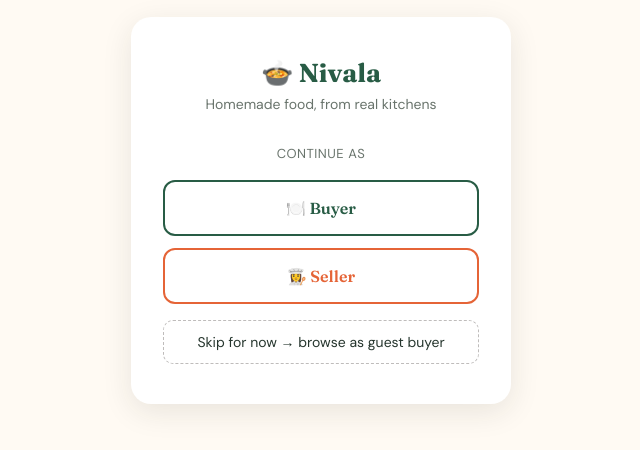
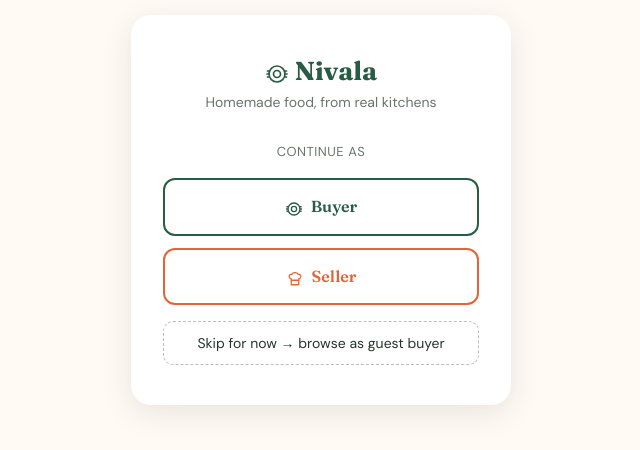
Before and after one commit to YoganshSirsikar/nivala-frontend, a React (Vite) app: page /login in a window 1280 px wide. Shown: the part 190-640 px from the top of the page, without its empty margins (319-959 px from the left). Built offline with nearby package versions, Linux system fonts and the light colour scheme.

Commit message:
Replace emojis with hand-drawn line icons

```diff
--- a/src/components/FoodCard.jsx
+++ b/src/components/FoodCard.jsx
@@ -1,5 +1,6 @@
 import { useNavigate } from "react-router-dom";
 import { fallbackFoodImage, getDishImage, getDishMeta } from "../utils/dishMeta";
+import Icon from "../components/Icon";
 
 export default function FoodCard({ dish }) {
   const navigate = useNavigate();
@@ -28,7 +29,7 @@
         <button className="food-card-channel" onClick={handleChannelClick}>
           {dish.channel}
         </button>
-        <div className="food-card-meta"><span>⏱ {meta.prepTime}</span><span>★ {dish.rating} ({meta.reviewCount})</span></div>
+        <div className="food-card-meta"><span style={{ display: "inline-flex", alignItems: "center", gap: 4 }}><Icon name="clock" size={12} /> {meta.prepTime}</span><span>★ {dish.rating} ({meta.reviewCount})</span></div>
         <div className="food-card-bottom">
           <span className="food-card-price">₹{dish.price}</span>
           <span className={meta.isAvailable ? "availability" : "availability unavailable"}>{meta.isAvailable ? "Available" : "Unavailable"}</span>
--- /dev/null
+++ b/src/components/Icon.jsx
@@ -0,0 +1,25 @@
+const paths = {
+  plate: (<><circle cx="12" cy="12" r="8" /><circle cx="12" cy="12" r="3.5" /><path d="M4 9H2.5M4 12H2M4 15H2.5M20 9h1.5M20 12h2M20 15h1.5" /></>),
+  home: (<><path d="M4 11l8-7 8 7" /><path d="M6 9.5V20h12V9.5" /></>),
+  leaf: (<><path d="M5 19C5 9 12 4 20 4c0 8-5 15-15 15" /><path d="M5 19c3-5 7-9 11-11" /></>),
+  heart: (<><path d="M12 20s-7-4.5-9-9c-1.2-2.7.5-6 3.5-6 2 0 3.5 1.5 5.5 4 2-2.5 3.5-4 5.5-4 3 0 4.7 3.3 3.5 6-2 4.5-9 9-9 9z" /></>),
+  shield: (<><path d="M12 3l7 3v5c0 5-3 8-7 10-4-2-7-5-7-10V6z" /><path d="M9 12l2 2 4-4" /></>),
+  chat: (<><path d="M4 6h16v10H9l-5 4z" /></>),
+  scooter: (<><circle cx="6" cy="18" r="2.5" /><circle cx="18" cy="18" r="2.5" /><path d="M8 18h6l3-7h-4M12 4h3l2 7" /></>),
+  clock: (<><circle cx="12" cy="12" r="8" /><path d="M12 8v4l3 2" /></>),
+  search: (<><circle cx="11" cy="11" r="6" /><path d="M16 16l4 4" /></>),
+  cart: (<><path d="M3 4h2l2.5 12h11L21 8H7" /><circle cx="9" cy="20" r="1.5" /><circle cx="17" cy="20" r="1.5" /></>),
+  menu: (<><path d="M4 7h16M4 12h16M4 17h16" /></>),
+  chef: (<><path d="M7 13a3 3 0 1 1 1-5.9A4 4 0 0 1 12 5a4 4 0 0 1 4 2.1A3 3 0 1 1 17 13v2H7z" /><path d="M7 15v6h10v-6" /></>),
+  user: (<><circle cx="12" cy="8" r="4" /><path d="M4 21c1-4 4-6 8-6s7 2 8 6" /></>),
+  star: (<><path d="M12 3l2.7 5.8 6.3.8-4.6 4.3 1.2 6.1L12 17l-5.6 3 1.2-6.1L3 9.6l6.3-.8z" /></>),
+  spark: (<><path d="M12 3v18M4 12h16M6 6l12 12M18 6L6 18" /></>),
+};
+
+export default function Icon({ name, size = 20 }) {
+  return (
+    <svg width={size} height={size} viewBox="0 0 24 24" fill="none" stroke="currentColor" strokeWidth={1.7} strokeLinecap="round" strokeLinejoin="round" aria-hidden="true" style={{ flexShrink: 0 }}>
+      {paths[name] || paths.plate}
+    </svg>
+  );
+}
--- a/src/components/Sidebar.jsx
+++ b/src/components/Sidebar.jsx
@@ -1,5 +1,6 @@
 import { useNavigate } from "react-router-dom";
 import { useAuth } from "../context/AuthContext";
+import Icon from "./Icon";
 
 export default function Sidebar({ isOpen, onClose, categories, selectedCategory, onCategorySelect }) {
   const navigate = useNavigate();
@@ -30,7 +31,7 @@
             navigate("/profile");
           }}
         >
-          <div style={styles.avatar}>{user?.role === "seller" ? "👩‍🍳" : "👤"}</div>
+          <div style={styles.avatar}><Icon name={user?.role === "seller" ? "chef" : "user"} size={20} /></div>
           <div>
             <p style={styles.profileName}>{user?.name || "Your Profile"} {user?.guest ? "(Guest)" : ""}</p>
             <p style={styles.profileSub}>{user?.role === "seller" ? "Seller · orders, earnings, add dish" : "Buyer · orders, reviews, follows"}</p>
--- a/src/pages/Cart.jsx
+++ b/src/pages/Cart.jsx
@@ -1,5 +1,6 @@
 import { useNavigate } from "react-router-dom";
 import { useCart } from "../context/CartContext";
+import Icon from "../components/Icon";
 
 function Cart() {
   const navigate = useNavigate();
@@ -9,7 +10,7 @@
     <div className="app-page cart-page" style={styles.page}>
       <header style={styles.header}>
         <h1 style={styles.logo} onClick={() => navigate("/")}>
-          🍲 Nivala
+          <span style={{ display: "inline-flex", verticalAlign: "middle", marginRight: 6 }}><Icon name="plate" size={22} /></span>Nivala
         </h1>
         <button style={styles.backButton} onClick={() => navigate("/")}>
           ← Back
--- a/src/pages/ChannelPage.jsx
+++ b/src/pages/ChannelPage.jsx
@@ -1,6 +1,7 @@
 import { useEffect, useMemo, useState } from "react";
 import { useParams, useNavigate } from "react-router-dom";
 import FoodCard from "../components/FoodCard";
+import Icon from "../components/Icon";
 import { fallbackFoodImage, getDishImage } from "../utils/dishMeta";
 
 const getKitchenDetails = (channel, dishes) => {
@@ -47,7 +48,7 @@
   return (
     <main className="app-page kitchen-page">
       <header className="kitchen-header">
-        <button className="brand-button" onClick={() => navigate("/")}><span>🍲</span> Nivala</button>
+        <button className="brand-button" onClick={() => navigate("/")}><Icon name="plate" size={20} /> Nivala</button>
         <button className="back-home" onClick={() => navigate("/")}>← Back to home</button>
       </header>
 
@@ -65,10 +66,10 @@
         </section>
 
         <section className="kitchen-stats">
-          <div><span>★</span><p><strong>{averageRating}</strong><br />Average rating</p></div>
-          <div><span>🍽</span><p><strong>{channelDishes.length}</strong><br />Dishes available</p></div>
-          <div><span>♡</span><p><strong>{isFollowing ? "You follow" : "Follow"}</strong><br />for menu updates</p></div>
-          <div><span>⌛</span><p><strong>{kitchen.years}</strong><br />Cooking experience</p></div>
+          <div><Icon name="star" size={20} /><p><strong>{averageRating}</strong><br />Average rating</p></div>
+          <div><Icon name="plate" size={20} /><p><strong>{channelDishes.length}</strong><br />Dishes available</p></div>
+          <div><Icon name="heart" size={20} /><p><strong>{isFollowing ? "You follow" : "Follow"}</strong><br />for menu updates</p></div>
+          <div><Icon name="clock" size={20} /><p><strong>{kitchen.years}</strong><br />Cooking experience</p></div>
         </section>
 
         <section className="kitchen-story-section">
--- a/src/pages/Checkout.jsx
+++ b/src/pages/Checkout.jsx
@@ -4,6 +4,7 @@
 import { useAuth } from "../context/AuthContext";
 import { saveOrder, estimateDeliveryMinutes } from "../utils/orders";
 import { api } from "../utils/api";
+import Icon from "../components/Icon";
 
 function Checkout() {
   const navigate = useNavigate();
@@ -52,7 +53,7 @@
     return (
       <div className="app-page checkout-page" style={styles.page}>
         <header style={styles.header}>
-          <h1 style={styles.logo} onClick={() => navigate("/")}>🍲 Nivala</h1>
+          <h1 style={styles.logo} onClick={() => navigate("/")}><span style={{ display: "inline-flex", verticalAlign: "middle", marginRight: 6 }}><Icon name="plate" size={20} /></span>Nivala</h1>
         </header>
         <div style={styles.empty}>
           <p>Your cart is empty.</p>
@@ -66,7 +67,7 @@
     return (
       <div className="app-page checkout-page" style={styles.page}>
         <header style={styles.header}>
-          <h1 style={styles.logo} onClick={() => navigate("/")}>🍲 Nivala</h1>
+          <h1 style={styles.logo} onClick={() => navigate("/")}><span style={{ display: "inline-flex", verticalAlign: "middle", marginRight: 6 }}><Icon name="plate" size={20} /></span>Nivala</h1>
         </header>
         <div style={styles.confirmation}>
           <div style={styles.checkCircle}>✓</div>
@@ -86,7 +87,7 @@
   return (
     <div className="app-page checkout-page" style={styles.page}>
       <header style={styles.header}>
-        <h1 style={styles.logo} onClick={() => navigate("/")}>🍲 Nivala</h1>
+        <h1 style={styles.logo} onClick={() => navigate("/")}><span style={{ display: "inline-flex", verticalAlign: "middle", marginRight: 6 }}><Icon name="plate" size={20} /></span>Nivala</h1>
         <button style={styles.backButton} onClick={() => navigate("/cart")}>← Back to Cart</button>
       </header>
 
@@ -95,8 +96,8 @@
       <div style={styles.section}>
         <p style={styles.sectionLabel}>1 · Delivery or pickup (homemade = needs time)</p>
         <div style={styles.row}>
-          <button style={mode === "delivery" ? styles.activeChip : styles.chip} onClick={() => setMode("delivery")}>🛵 Delivery ~{estimateDeliveryMinutes(itemCount, "delivery")} min</button>
-          <button style={mode === "pickup" ? styles.activeChip : styles.chip} onClick={() => setMode("pickup")}>🏠 Pickup ~{estimateDeliveryMinutes(itemCount, "pickup")} min</button>
+          <button style={mode === "delivery" ? styles.activeChip : styles.chip} onClick={() => setMode("delivery")}><span style={{ display: "inline-flex", verticalAlign: "middle", marginRight: 6 }}><Icon name="scooter" size={16} /></span>Delivery ~{estimateDeliveryMinutes(itemCount, "delivery")} min</button>
+          <button style={mode === "pickup" ? styles.activeChip : styles.chip} onClick={() => setMode("pickup")}><span style={{ display: "inline-flex", verticalAlign: "middle", marginRight: 6 }}><Icon name="home" size={16} /></span>Pickup ~{estimateDeliveryMinutes(itemCount, "pickup")} min</button>
         </div>
         {mode === "delivery" ? (
           <textarea style={styles.addressInput} placeholder="Full delivery address with landmark..." value={address} onChange={(e) => setAddress(e.target.value)} />
--- a/src/pages/DishDetail.jsx
+++ b/src/pages/DishDetail.jsx
@@ -5,6 +5,7 @@
 import { fallbackFoodImage, getDishImage, getDishMeta } from "../utils/dishMeta";
 import { getReviews, addReview } from "../utils/reviews";
 import { api } from "../utils/api";
+import Icon from "../components/Icon";
 
 function DishDetail() {
   const { id } = useParams();
@@ -90,7 +91,7 @@
     <div className="app-page detail-page" style={styles.page}>
       <header style={styles.header}>
         <h1 style={styles.logo} onClick={() => navigate("/")}>
-          🍲 Nivala
+          <span style={{ display: "inline-flex", verticalAlign: "middle", marginRight: 6 }}><Icon name="plate" size={22} /></span>Nivala
         </h1>
         <button style={styles.backButton} onClick={() => navigate("/")}>
           ← Back
@@ -107,9 +108,9 @@
         <div className="dish-main-info">
           <p className="eyebrow">{dish.category || "HOME-COOKED FAVOURITE"}</p>
           <h1>{dish.name}</h1>
-          <button className="chef-link" onClick={() => navigate(`/channel/${encodeURIComponent(dish.channel)}`)}>👩‍🍳 From {dish.channel} <span>→</span></button>
+          <button className="chef-link" onClick={() => navigate(`/channel/${encodeURIComponent(dish.channel)}`)}><Icon name="chef" size={14} /> From {dish.channel} <span>→</span></button>
           <div className="dish-price-row"><strong>₹{dish.price}</strong><span>★ {summary.avg} <small>({summary.count} ratings)</small></span></div>
-          <div className="dish-facts"><div><span>⏱</span><p><strong>{meta.prepTime}</strong><br />Preparation</p></div><div><span>🍽</span><p><strong>{meta.serves}</strong><br />Portion size</p></div><div><span>🏡</span><p><strong>Home made</strong><br />Made to order</p></div></div>
+          <div className="dish-facts"><div><Icon name="clock" size={20} /><p><strong>{meta.prepTime}</strong><br />Preparation</p></div><div><Icon name="plate" size={20} /><p><strong>{meta.serves}</strong><br />Portion size</p></div><div><Icon name="home" size={20} /><p><strong>Home made</strong><br />Made to order</p></div></div>
           <p className="dish-description">{meta.story}</p>
           <div className="dish-actions">
             <button className="add-to-cart" disabled={!meta.isAvailable} onClick={handleAddToCart}>{showAdded ? "✓ Added to cart" : "Add to cart"}</button>
--- a/src/pages/Home.jsx
+++ b/src/pages/Home.jsx
@@ -2,13 +2,14 @@
 import { useNavigate } from "react-router-dom";
 import FoodCard from "../components/FoodCard";
 import Sidebar from "../components/Sidebar";
+import Icon from "../components/Icon";
 import { useCart } from "../context/CartContext";
 import { useAuth } from "../context/AuthContext";
 import { fallbackFoodImage, getDishImage } from "../utils/dishMeta";
 
 const categoryIcons = {
-  "Sweets & Snacks": "🍬", "Popular Today": "🔥", "Try Something New": "✨",
-  Healthy: "🥗", "North Indian": "🍛", "South Indian": "🥘", Snacks: "🥟",
+  "Sweets & Snacks": "plate", "Popular Today": "star", "Try Something New": "spark",
+  Healthy: "leaf", "North Indian": "plate", "South Indian": "plate", Snacks: "plate",
 };
 
 function OfferFolder({ onRequest }) {
@@ -17,7 +18,7 @@
   return (
     <>
       <div className="offer-doodle" onClick={() => setStage((s) => (s === 0 ? 1 : s === 1 ? 2 : 0))}>
-        <p className="eyebrow">SHH… FIRST TREAT INSIDE 🤫</p>
+        <p className="eyebrow">SHH… FIRST TREAT INSIDE</p>
         <h3>Tap the folder — dinner’s on us</h3>
         <div className={`folder ${folderClass}`}>
           <div className="folder-back" />
@@ -25,9 +26,9 @@
             <strong>NIVALA50</strong>
             <p>Flat demo offer + free delivery over ₹499.</p>
           </div>
-          <div className="folder-front"><span>save for later! ✦</span></div>
+          <div className="folder-front"><span>save for later</span></div>
         </div>
-        <small>{stage === 0 ? "Psst… your first treat is hiding in here 👆" : stage === 1 ? "Click again for full view 👆" : "Tap to close"}</small>
+        <small>{stage === 0 ? "Your first treat is hiding in here" : stage === 1 ? "Click again for full view" : "Tap to close"}</small>
       </div>
       {stage === 2 && (
         <div className="letter-overlay" onClick={() => setStage(0)}>
@@ -86,13 +87,13 @@
     <main className="home-page">
       <header className="home-header">
         <div className="header-brand">
-          <button className="menu-button" aria-label="Open menu" onClick={() => setIsSidebarOpen(true)}>☰</button>
-          <button className="brand-button" onClick={() => chooseCategory("")}><span>🍲</span> Nivala</button>
+          <button className="menu-button" aria-label="Open menu" onClick={() => setIsSidebarOpen(true)}><Icon name="menu" /></button>
+          <button className="brand-button" onClick={() => chooseCategory("")}><Icon name="plate" size={22} /> Nivala</button>
         </div>
-        <label className="home-search"><span aria-hidden="true">⌕</span><input type="search" placeholder="Search for dishes or kitchens" value={searchTerm} onChange={(event) => { setSearchTerm(event.target.value); setSelectedCategory(""); }} /></label>
+        <label className="home-search"><Icon name="search" size={18} /><input type="search" placeholder="Search for dishes or kitchens" value={searchTerm} onChange={(event) => { setSearchTerm(event.target.value); setSelectedCategory(""); }} /></label>
         <div className="header-actions">
-          <button className="cart-button" aria-label="View cart" onClick={() => navigate("/cart")}>🛒{totalItems > 0 && <span>{totalItems}</span>}</button>
-          <div className="welcome-user">Hi, {user?.name || "there"} <span>👋</span></div>
+          <button className="cart-button" aria-label="View cart" onClick={() => navigate("/cart")}><Icon name="cart" size={20} />{totalItems > 0 && <span>{totalItems}</span>}</button>
+          <div className="welcome-user">Hi, {user?.name || "there"}</div>
           <button className="logout-button" onClick={() => { logout(); navigate("/login"); }}>Logout</button>
         </div>
       </header>
@@ -106,7 +107,7 @@
             <h1>Food that feels like <em>home.</em></h1>
             <p className="hero-description">Discover comforting, freshly made meals from passionate home chefs in your community.</p>
             <div className="hero-actions"><button className="primary-action" onClick={() => document.getElementById("discover-dishes")?.scrollIntoView({ behavior: "smooth" })}>Explore meals <span>→</span></button><button className="text-action" onClick={() => document.getElementById("featured-kitchens")?.scrollIntoView({ behavior: "smooth" })}>Meet our kitchens</button></div>
-            <div className="hero-trust"><span className="trust-avatars">🍲 🧑‍🍳 👩‍🍳</span><p><strong>Made with care</strong><br />by local home chefs</p></div>
+            <div className="hero-trust"><span className="trust-avatars"><Icon name="chef" size={20} /></span><p><strong>Made with care</strong><br />by local home chefs</p></div>
           </div>
           <div className="hero-visual" aria-label="A selection of home-cooked meals">
             {featuredDishes.slice(0, 3).map((dish, index) => <img key={dish._id} className={`hero-food hero-food-${index + 1}`} src={getDishImage(dish)} alt={dish.name} onError={(event) => { event.currentTarget.onerror = null; event.currentTarget.src = fallbackFoodImage; }} />)}
@@ -116,13 +117,13 @@
 
         <section className="category-section" aria-labelledby="browse-categories">
           <div className="section-heading"><div><p className="eyebrow">FIND YOUR FAVOURITE</p><h2 id="browse-categories">What are you craving?</h2></div><button onClick={() => setIsSidebarOpen(true)}>View all categories →</button></div>
-          <div className="category-pills">{categories.map((category) => <button key={category} className="category-card" onClick={() => chooseCategory(category)}><span>{categoryIcons[category] || "🍽️"}</span><strong>{category}</strong><small>Explore meals →</small></button>)}</div>
+          <div className="category-pills">{categories.map((category) => <button key={category} className="category-card" onClick={() => chooseCategory(category)}><Icon name={categoryIcons[category] || "plate"} size={28} /><strong>{category}</strong><small>Explore meals →</small></button>)}</div>
         </section>
 
         <section className="trust-strip">
-          <div><span>🏠</span><p><strong>Local home kitchens</strong><br />Meals made in your community</p></div>
-          <div><span>🌿</span><p><strong>Fresh, real ingredients</strong><br />Comfort food made with care</p></div>
-          <div><span>💛</span><p><strong>Support home chefs</strong><br />Every order empowers a local cook</p></div>
+          <div><Icon name="home" size={22} /><p><strong>Local home kitchens</strong><br />Meals made in your community</p></div>
+          <div><Icon name="leaf" size={22} /><p><strong>Fresh, real ingredients</strong><br />Comfort food made with care</p></div>
+          <div><Icon name="heart" size={22} /><p><strong>Support home chefs</strong><br />Every order empowers a local cook</p></div>
         </section>
 
         <section className="home-section">
@@ -140,10 +141,10 @@
         <section className="home-section">
           <div className="section-heading"><div><p className="eyebrow">WHY NIVALA</p><h2>Homemade you can trust</h2></div></div>
           <div className="category-pills">
-            <div className="category-card"><span>✅</span><strong>Verified kitchens</strong><small>Sellers declare hygiene + kitchen details. Verified badge after review.</small></div>
-            <div className="category-card"><span>🧼</span><strong>Hygiene first</strong><small>Small batches, fresh ingredients, allergen notes on every dish.</small></div>
-            <div className="category-card"><span>💬</span><strong>Complaints + refunds</strong><small>Wrong or late order? Message kitchen from order ID. Refund in demo credits for now.</small></div>
-            <div className="category-card"><span>🛵</span><strong>Pickup or delivery</strong><small>Pickup free + fresher. Delivery fee shown upfront, free over ₹499.</small></div>
+            <div className="category-card"><Icon name="shield" size={28} /><strong>Verified kitchens</strong><small>Sellers declare hygiene + kitchen details. Verified badge after review.</small></div>
+            <div className="category-card"><Icon name="leaf" size={28} /><strong>Hygiene first</strong><small>Small batches, fresh ingredients, allergen notes on every dish.</small></div>
+            <div className="category-card"><Icon name="chat" size={28} /><strong>Complaints + refunds</strong><small>Wrong or late order? Message kitchen from order ID. Refund in demo credits for now.</small></div>
+            <div className="category-card"><Icon name="scooter" size={28} /><strong>Pickup or delivery</strong><small>Pickup free + fresher. Delivery fee shown upfront, free over ₹499.</small></div>
           </div>
           <p className="status-message" style={{ padding: "12px 0 0", fontSize: "13px" }}>Food-business note: home sellers are advised to follow FSSAI home-food guidelines. Nivala shows kitchen, ingredients and allergens before you pay.</p>
         </section>
@@ -156,7 +157,7 @@
 
       <footer className="nivala-footer">
         <div>
-          <strong>🍲 Nivala</strong>
+          <strong><span style={{ display: "inline-flex", verticalAlign: "middle", marginRight: 6 }}><Icon name="plate" size={20} /></span>Nivala</strong>
           <p>Homemade food from real home kitchens. Support local cooks.</p>
         </div>
         <div>
--- a/src/pages/Login.jsx
+++ b/src/pages/Login.jsx
@@ -1,6 +1,8 @@
 import { useState } from "react";
 import { useNavigate } from "react-router-dom";
 import { useAuth } from "../context/AuthContext";
+
+import Icon from "../components/Icon";
 
 function Login() {
   const navigate = useNavigate();
@@ -33,7 +35,7 @@
   return (
     <div style={styles.page}>
       <div style={styles.card}>
-        <h1 style={styles.logo}>🍲 Nivala</h1>
+        <h1 style={styles.logo}><span style={{ display: "inline-flex", verticalAlign: "middle", marginRight: 6 }}><Icon name="plate" size={24} /></span>Nivala</h1>
         <p style={styles.tagline}>Homemade food, from real kitchens</p>
 
         {!role ? (
@@ -43,13 +45,13 @@
               style={styles.roleButton}
               onClick={() => { setRole("buyer"); setName(""); setPassword(""); setErrors({ name: "", password: "" }); }}
             >
-              🍽️ Buyer
+              <span style={{ display: "inline-flex", verticalAlign: "middle", marginRight: 8 }}><Icon name="plate" size={18} /></span>Buyer
             </button>
             <button
               style={{ ...styles.roleButton, ...styles.sellerButton }}
               onClick={() => { setRole("seller"); setName(""); setPassword(""); setErrors({ name: "", password: "" }); }}
             >
-              👩‍🍳 Seller
+              <span style={{ display: "inline-flex", verticalAlign: "middle", marginRight: 8 }}><Icon name="chef" size={18} /></span>Seller
             </button>
             <button type="button" style={styles.skipButton} onClick={handleSkip}>
               Skip for now → browse as guest buyer
--- a/src/pages/Profile.jsx
+++ b/src/pages/Profile.jsx
@@ -3,6 +3,7 @@
 import { useAuth } from "../context/AuthContext";
 import { getOrders } from "../utils/orders";
 import { api } from "../utils/api";
+import Icon from "../components/Icon";
 
 const STATUS_FLOW = ["Placed", "Accepted", "Preparing", "Ready", "Completed"];
 
@@ -112,12 +113,12 @@
   return (
     <main className="app-page" style={styles.page}>
       <header style={styles.header}>
-        <h1 style={styles.logo} onClick={() => navigate("/")}>🍲 Nivala</h1>
+        <h1 style={styles.logo} onClick={() => navigate("/")}><span style={{ display: "inline-flex", verticalAlign: "middle", marginRight: 6 }}><Icon name="plate" size={20} /></span>Nivala</h1>
         <button style={styles.backButton} onClick={() => navigate("/")}>← Back</button>
       </header>
 
       <p className="eyebrow">{isSeller ? "SELLER DASHBOARD (DEMO-LIVE)" : "BUYER PROFILE"}{user?.guest ? " · GUEST" : ""}</p>
-      <h1 style={styles.title}>Hi, {user?.name || "there"} 👋</h1>
+      <h1 style={styles.title}>Hi, {user?.name || "there"}</h1>
       <p style={styles.sub}>{isSeller
         ? "Same homepage as buyers. Manage your kitchen, dishes and orders here. Buyers see wait times because food is homemade."
         : "Your orders, reviews and followed kitchens live here."}</p>
--- a/src/pages/Requests.jsx
+++ b/src/pages/Requests.jsx
@@ -2,6 +2,7 @@
 import { useNavigate } from "react-router-dom";
 import { useAuth } from "../context/AuthContext";
 import { api } from "../utils/api";
+import Icon from "../components/Icon";
 
 const LOCAL_KEY = "nivala-requests-v1";
 const loadLocal = () => { try { return JSON.parse(localStorage.getItem(LOCAL_KEY) || "[]"); } catch { return []; } };
@@ -55,7 +56,7 @@
   return (
     <main className="app-page" style={styles.page}>
       <header style={styles.header}>
-        <h1 style={styles.logo} onClick={() => navigate("/")}>🍲 Nivala</h1>
+        <h1 style={styles.logo} onClick={() => navigate("/")}><span style={{ display: "inline-flex", verticalAlign: "middle", marginRight: 6 }}><Icon name="plate" size={20} /></span>Nivala</h1>
         <button style={styles.back} onClick={() => navigate("/")}>← Back</button>
       </header>
       <p className="eyebrow">CUSTOMER → REQUEST → HOME COOK → ORDER</p>
```
Also changed, not shown: src/index.css (+7 -0 lines).
